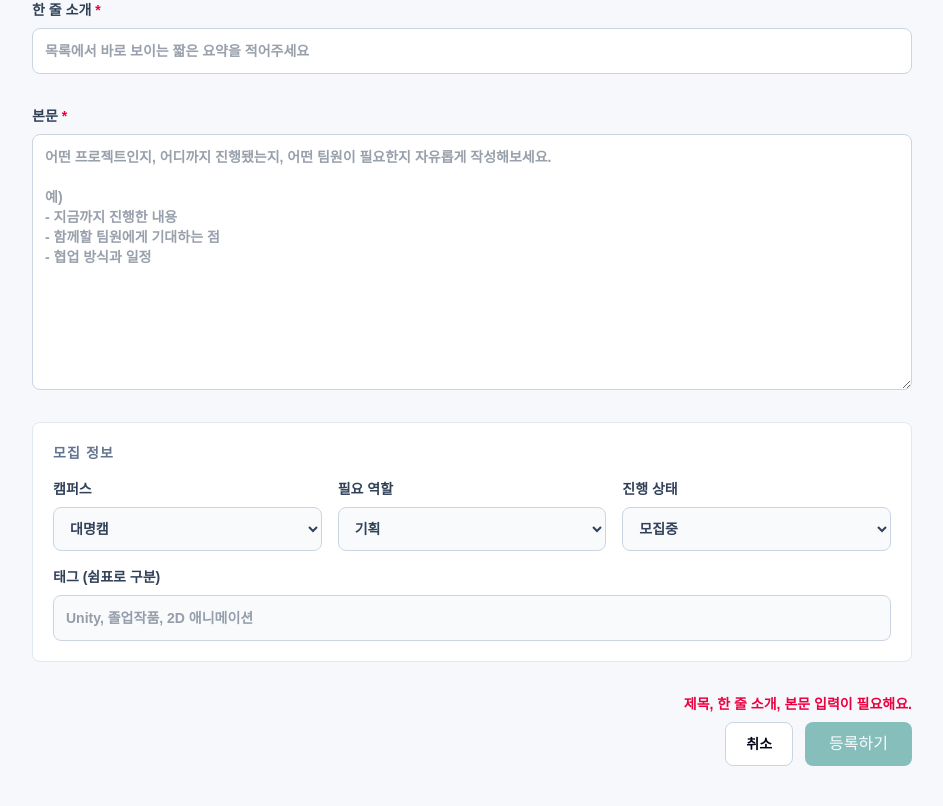
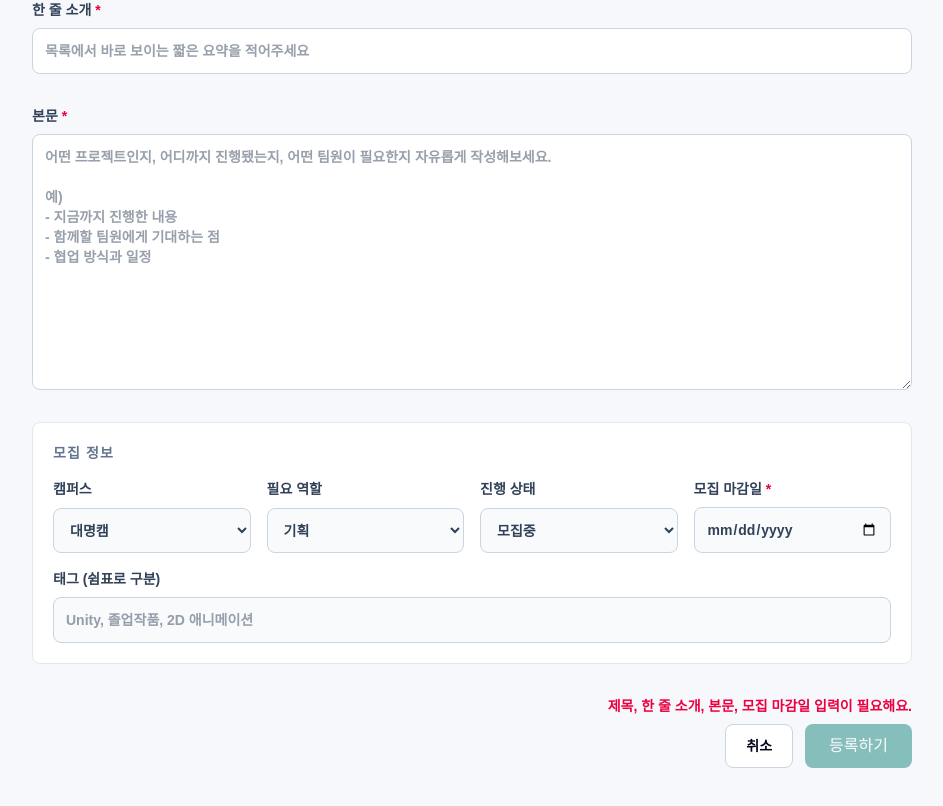
Before and after one commit to mokotan1/campus-link, a Next.js app in the folder frontend/: page /projects/new in a window 1280 px wide. Shown: the part 563-1369 px from the top of the page, without its empty margins (168-1111 px from the left). Built offline with nearby package versions, Linux system fonts and the light colour scheme.

Commit message:
feat(projects): add recruitment deadline input

```diff
--- a/frontend/src/app/projects/new/page.tsx
+++ b/frontend/src/app/projects/new/page.tsx
@@ -10,6 +10,13 @@ import type { Campus, Project } from "@/shared/types";
 
 const statusOptions: Project["status"][] = ["모집중", "진행중", "완료"];
 
+function getLocalDate() {
+  const now = new Date();
+  const timezoneOffset = now.getTimezoneOffset() * 60_000;
+
+  return new Date(now.getTime() - timezoneOffset).toISOString().slice(0, 10);
+}
+
 export default function NewProjectPage() {
   const router = useRouter();
   const { createProject, projectSaveState } = useProjectMutations();
@@ -20,16 +27,20 @@ export default function NewProjectPage() {
   const [campus, setCampus] = useState<Campus>("대명캠");
   const [role, setRole] = useState(roleOptions[0]);
   const [status, setStatus] = useState<Project["status"]>(statusOptions[0]);
+  const [recruitmentDeadline, setRecruitmentDeadline] = useState("");
   const [tagsInput, setTagsInput] = useState("");
   const [coverFileName, setCoverFileName] = useState<string | undefined>(undefined);
+  const today = getLocalDate();
+  const recruitmentDeadlineError = Boolean(recruitmentDeadline && recruitmentDeadline < today);
 
   const missingFields = [
     title.trim().length === 0 && "제목",
     summary.trim().length === 0 && "한 줄 소개",
     content.trim().length === 0 && "본문",
+    recruitmentDeadline.length === 0 && "모집 마감일",
   ].filter((value): value is string => Boolean(value));
 
-  const isValid = missingFields.length === 0;
+  const isValid = missingFields.length === 0 && !recruitmentDeadlineError;
 
   async function handleSubmit(event: FormEvent) {
     event.preventDefault();
@@ -41,6 +52,7 @@ export default function NewProjectPage() {
         campus,
         role,
         status,
+        recruitmentDeadline,
         summary: summary.trim(),
         content: content.trim(),
         tagLabels: tagsInput
@@ -113,7 +125,7 @@ export default function NewProjectPage() {
 
           <div className="grid gap-4 rounded-lg border border-slate-200 bg-white p-5">
             <h2 className="text-sm font-black uppercase tracking-[0.08em] text-slate-500">모집 정보</h2>
-            <div className="grid gap-4 sm:grid-cols-3">
+            <div className="grid gap-4 sm:grid-cols-2 lg:grid-cols-4">
               <label className="grid gap-2 text-sm font-extrabold text-slate-700">
                 캠퍼스
                 <select
@@ -148,6 +160,22 @@ export default function NewProjectPage() {
                     <option key={option}>{option}</option>
                   ))}
                 </select>
+              </label>
+              <label className="grid gap-2 text-sm font-extrabold text-slate-700">
+                <span>
+                  모집 마감일 <span className="text-rose-600">*</span>
+                </span>
+                <input
+                  className="rounded-lg border border-slate-300 bg-slate-50 px-3 py-3 font-medium outline-none focus:border-teal-700 focus:ring-4 focus:ring-teal-100"
+                  type="date"
+                  min={today}
+                  value={recruitmentDeadline}
+                  onChange={(event) => setRecruitmentDeadline(event.target.value)}
+                  required
+                />
+                {recruitmentDeadlineError && (
+                  <span className="text-xs font-bold text-rose-600">오늘 이전 날짜는 선택할 수 없어요.</span>
+                )}
               </label>
             </div>
             <label className="grid gap-2 text-sm font-extrabold text-slate-700">
--- a/frontend/src/features/projects/hooks/use-project-mutations.ts
+++ b/frontend/src/features/projects/hooks/use-project-mutations.ts
@@ -10,6 +10,7 @@ type NewProjectInput = {
   campus: Project["campus"];
   role: string;
   status: Project["status"];
+  recruitmentDeadline: string;
   summary: string;
   content: string;
   tagLabels: string[];
@@ -40,7 +41,7 @@ export function useProjectMutations() {
             tools: input.tagLabels,
             expectedMemberCount: null,
             startDate: "",
-            endDate: "",
+            endDate: input.recruitmentDeadline,
             coverImageName: input.coverImageName ?? "",
           }),
         }),
```
